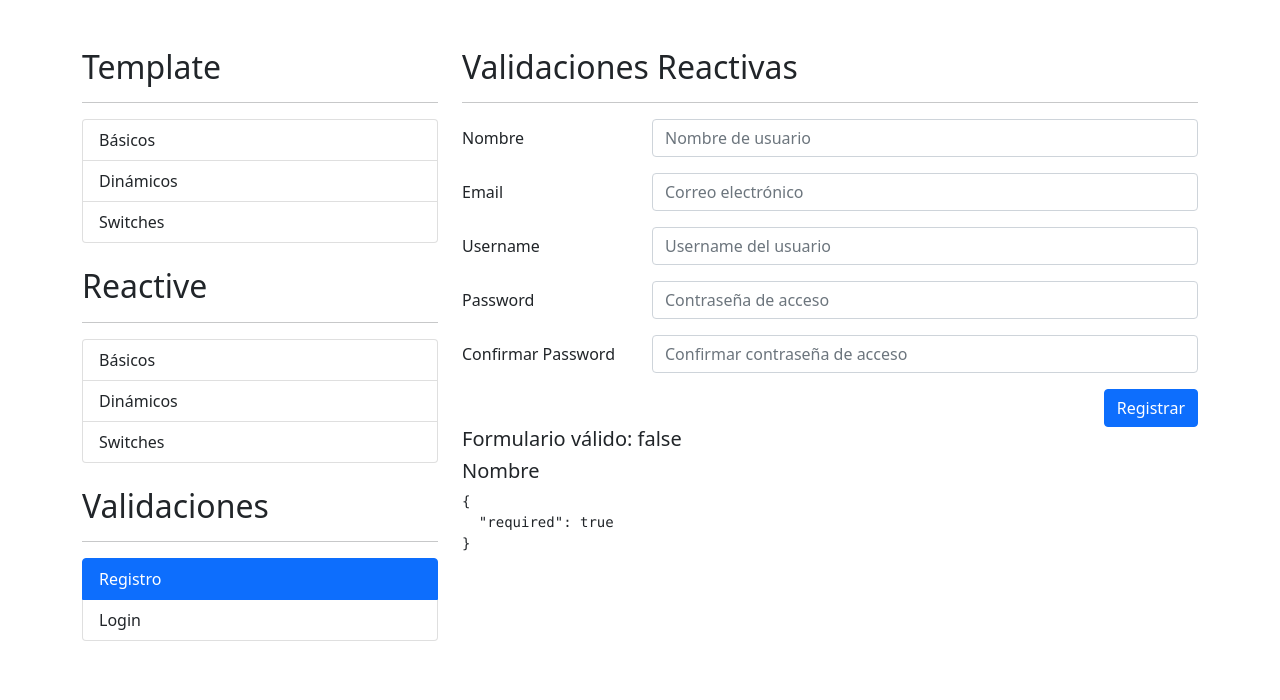
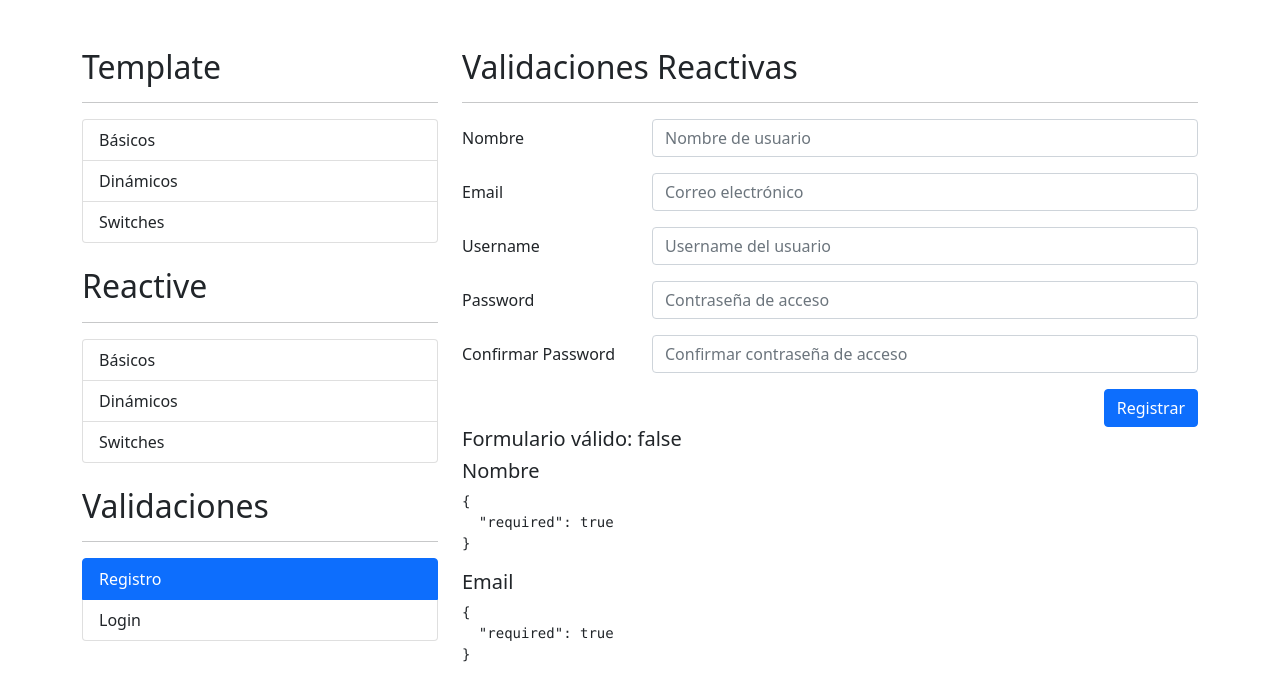
Before and after one commit to alexglzrys/angular-formularios, an Angular app: page /auth/registro in a window 1280 px wide. Shown: the top 700 px of the page. Built offline with nearby package versions, Linux system fonts and the light colour scheme.

Commit message:
evaluar un email

```diff
--- a/src/app/auth/pages/registro/registro.component.html
+++ b/src/app/auth/pages/registro/registro.component.html
@@ -17,7 +17,8 @@
       <div class="row mb-3">
         <label for="" class="col-sm-3 col-form-label">Email</label>
         <div class="col-sm-9">
-          <input type="email" class="form-control" placeholder="Correo electrónico">
+          <input type="email" class="form-control" formControlName="email" placeholder="Correo electrónico">
+          <span class="form-text text-danger" *ngIf="campoEsInvalido('email')">El correo electrónico es un dato requerido</span>
         </div>
       </div>
 
@@ -57,3 +58,5 @@
 <h5>Formulario válido: {{ miFormulario.valid }}</h5>
 <h5>Nombre</h5>
 <pre>{{ miFormulario.controls.nombre.errors | json }}</pre>
+<h5>Email</h5>
+<pre>{{ miFormulario.controls.email.errors | json }}</pre>
--- a/src/app/auth/pages/registro/registro.component.ts
+++ b/src/app/auth/pages/registro/registro.component.ts
@@ -10,10 +10,13 @@
 
   // Expresión regular a validar
   nombreApellidoPattern: string = '([a-zA-Z]+) ([a-zA-Z]+)';
+  emailPattern: string = "^[a-z0-9._%+-]+@[a-z0-9.-]+\\.[a-z]{2,4}$";
 
   miFormulario: FormGroup = this.fb.group({
     // Validar campo contra validaciones de angular y contra expresiones regulares
-    nombre: ['', [Validators.required, Validators.pattern(this.nombreApellidoPattern)]]
+    nombre: ['', [Validators.required, Validators.pattern(this.nombreApellidoPattern)]],
+    // Angular cuenta con un validador integrado para email, pero no es muy seguro - Validators.email
+    email: ['', [Validators.required, Validators.pattern(this.emailPattern)]]
   });
 
   constructor(private fb: FormBuilder) { }
```
